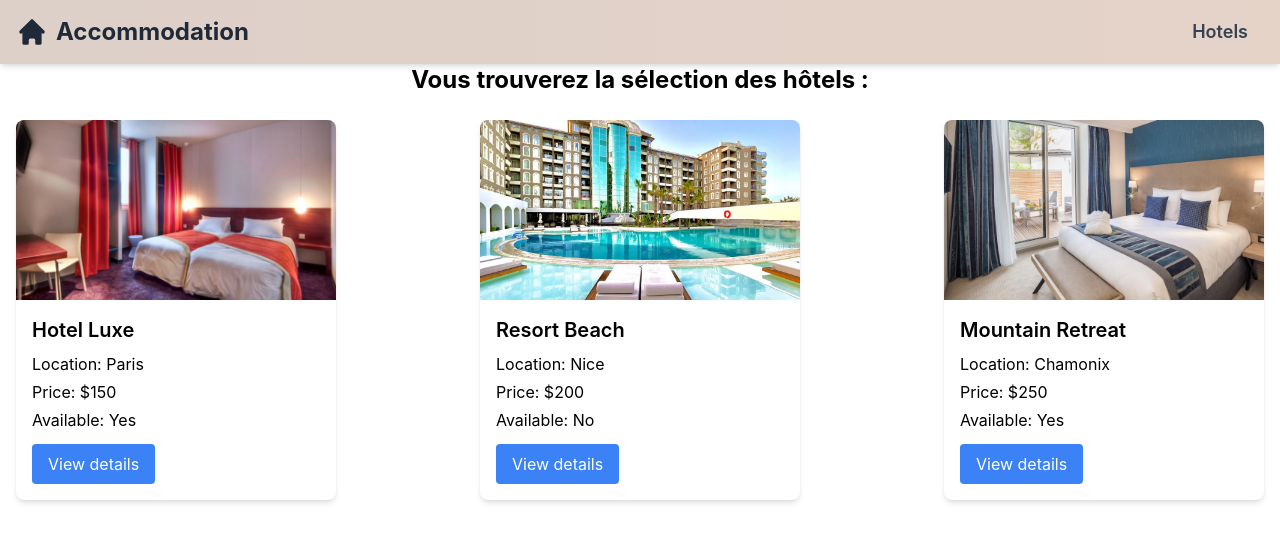
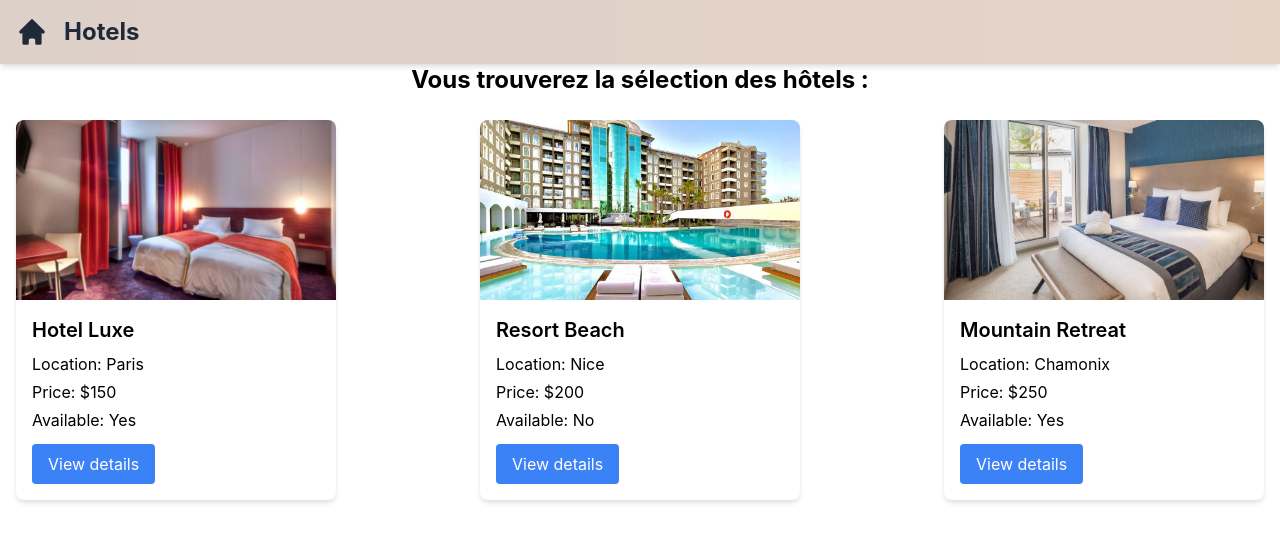
Before and after one commit to Marjo14/Accommodation_site, a React (Create React App) app: page /Hotels in a window 1280 px wide. Shown: the top 542 px of the page. Built offline with nearby package versions, Linux system fonts and the light colour scheme.

Commit message:
Change Header Link

```diff
--- a/src/components/Header.jsx
+++ b/src/components/Header.jsx
@@ -6,22 +6,22 @@ const Header = () => {
     return (
       <header className="bg-gradient-to-r from-[#ddd0c8] to-[#e5d3c8] shadow-md p-4 sticky top-0 z-50">
         <div className="container mx-auto flex justify-between items-center">
-          <div className="text-2xl font-bold text-gray-800 hover:text-gray-600 transition duration-300">
-            <Link to="/" className="flex items-center">
-              <svg xmlns="http://www.w3.org/2000/svg" className="h-8 w-8 mr-2" viewBox="0 0 20 20" fill="currentColor">
+          {/* CHANGÉ: Remplacé la div par un conteneur flex */}
+          <div className="flex items-center">
+            {/* AJOUTÉ: Nouveau Link pour l'icône de la maison */}
+            <Link to="/" className="mr-4">
+              <svg xmlns="http://www.w3.org/2000/svg"
+                   className="h-8 w-8 text-gray-800 hover:text-gray-600 transition duration-300"
+                   viewBox="0 0 20 20"
+                   fill="currentColor">
                 <path d="M10.707 2.293a1 1 0 00-1.414 0l-7 7a1 1 0 001.414 1.414L4 10.414V17a1 1 0 001 1h2a1 1 0 001-1v-2a1 1 0 011-1h2a1 1 0 011 1v2a1 1 0 001 1h2a1 1 0 001-1v-6.586l.293.293a1 1 0 001.414-1.414l-7-7z" />
               </svg>
-              Accommodation
+            </Link>
+            {/* MODIFIÉ: Link séparé pour "Hotels" */}
+            <Link to="/hotels" className="text-2xl font-bold text-gray-800 hover:text-gray-600 transition duration-300">
+              Hotels
             </Link>
           </div>
-          <nav>
-            <Link
-              to="/hotels"
-              className="text-lg font-semibold text-gray-700 hover:text-gray-900 hover:bg-[#f0e4db] px-4 py-2 rounded-full transition duration-300"
-            >
-              Hotels
-            </Link>
-          </nav>
         </div>
       </header>
     );
```
